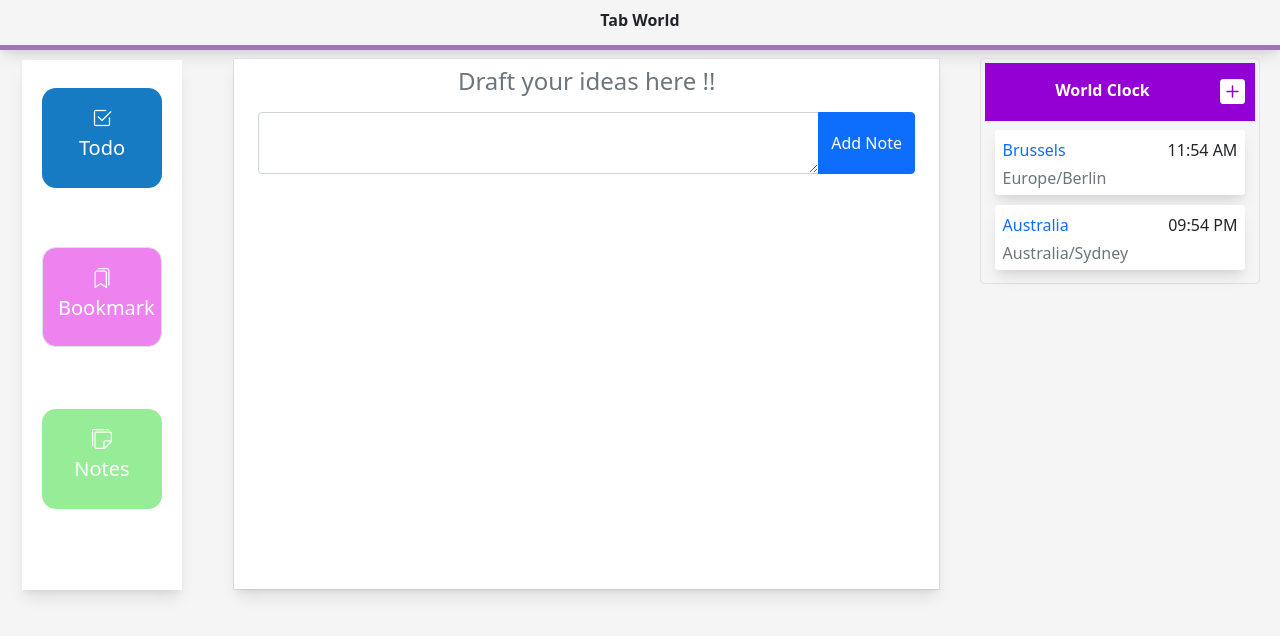
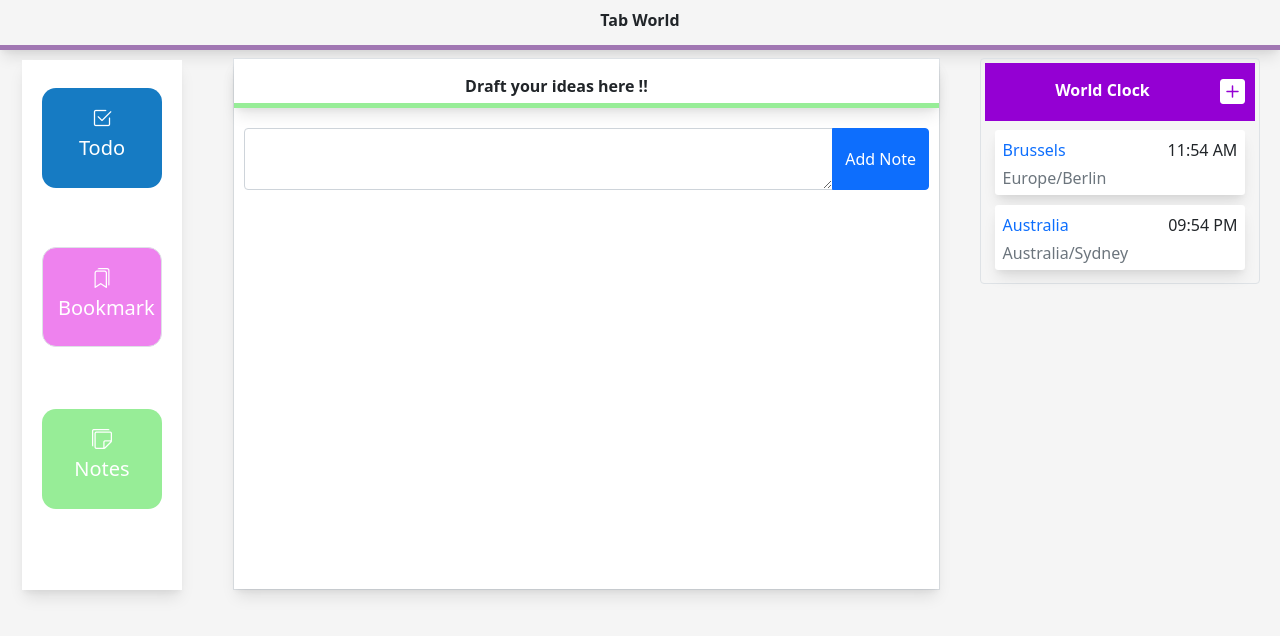
Before and after one commit to GopeshMedayil/tabworld, a React (Create React App) app: page / in a window 1280 px wide. Shown: the top 636 px of the page. Built offline with nearby package versions, Linux system fonts and the light colour scheme.

Commit message:
Added header compoentn in Notes

```diff
--- a/src/components/Bookmark/Bookmark.css
+++ b/src/components/Bookmark/Bookmark.css
@@ -12,19 +12,6 @@
     cursor: pointer;
 }
 
-.bookmark-header {
-    display: flex;
-    flex-wrap: wrap;
-    flex-direction: row;
-    align-content: space-between;
-    justify-content: space-between;
-}
-
-.bookmark-title {
-    text-align: center;
-    flex-basis: 90%;
-    padding-top: 10px;
-}
 .bookmark-list{
     display: flex;
     flex-wrap: wrap;
--- a/src/components/Header/Header.css
+++ b/src/components/Header/Header.css
@@ -13,5 +13,6 @@
     text-align: center;
     flex-basis: 90%;
     padding-top: 10px;
-    margin:5px
+    margin:5px;
+    font-weight: bold;
 }
--- a/src/components/Notes/Notes.js
+++ b/src/components/Notes/Notes.js
@@ -2,6 +2,7 @@ import React from 'react';
 import { useForm } from "react-hook-form";
 import { useDispatch } from "react-redux";
 import { addNotes } from "../../redux/actions";
+import Header from '../Header/Header';
 import NotesList from './NotesList';
 
 function Notes() {
@@ -18,9 +19,10 @@ function Notes() {
 
     return (
         <React.Fragment>
-            <div className="container">
-                <h4 className="text-center text-muted p-2">Draft your ideas here !!</h4>
-                <div className="row align-items-end">
+            <div className="">
+                {/* <h4 className="text-center text-muted p-2">Draft your ideas here !!</h4> */}
+                <Header title="Draft your ideas here !!" showButton={false} borderColor="#97ed97"></Header>
+                <div className="row align-items-end" style={{ 'padding': '10px' }}>
 
                     <form onSubmit={handleSubmit(onSubmit)}>
 
```
